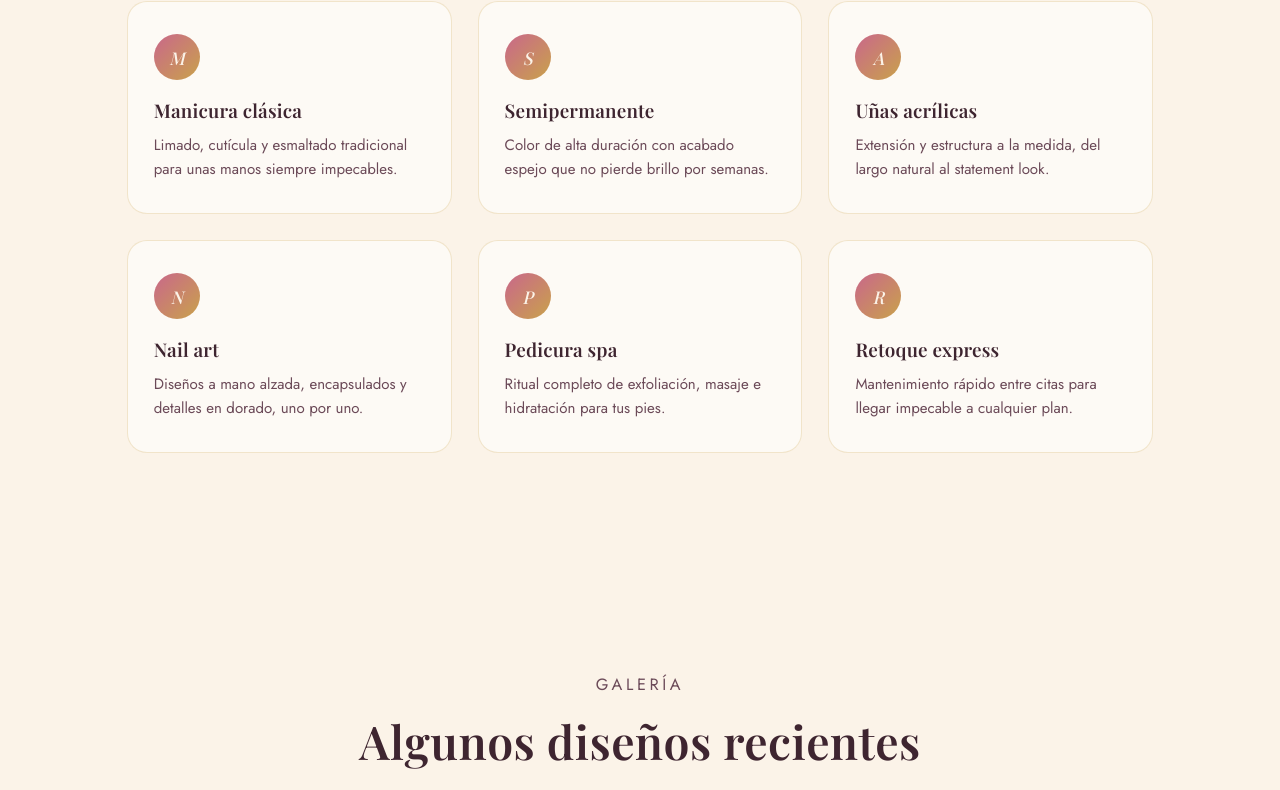
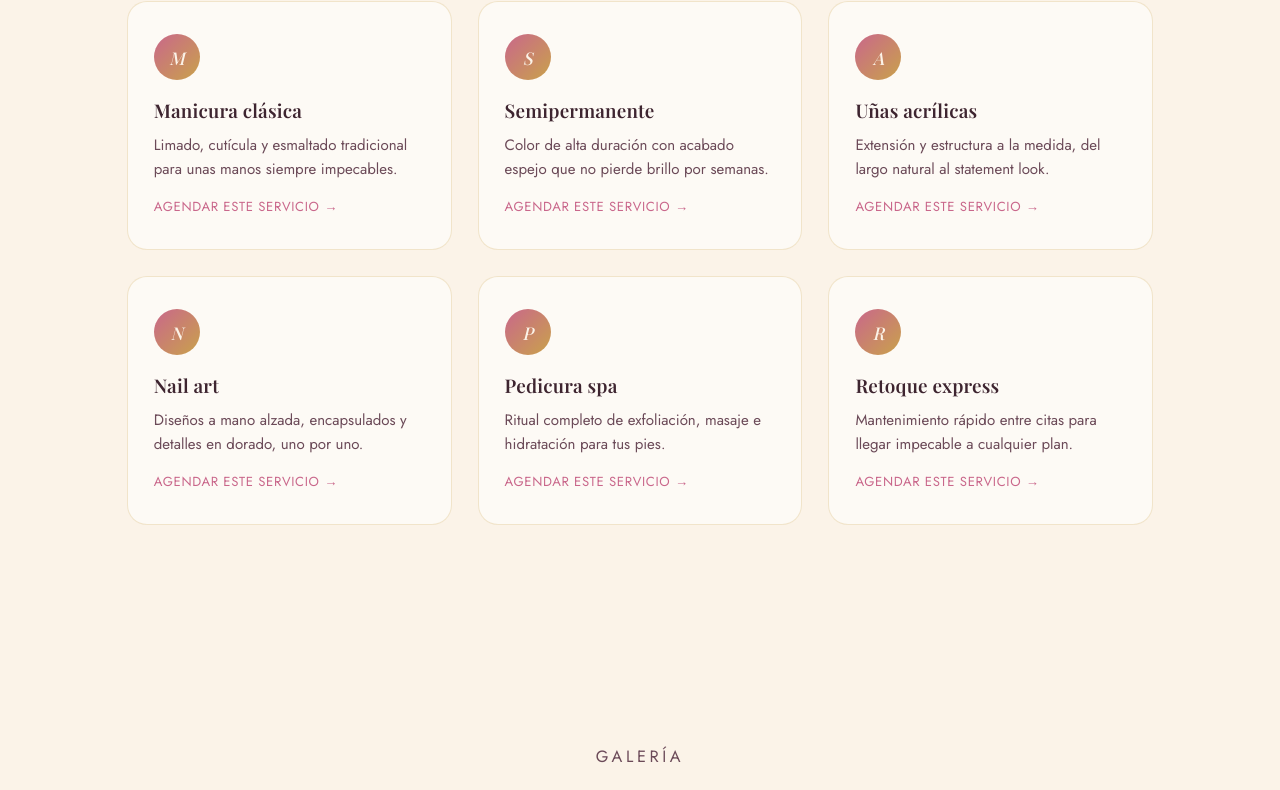
Before and after one commit to alejandro-v02/Cami-Nails, a React (Vite) app: page / in a window 1280 px wide. Shown: the part 1745-2535 px from the top of the page. Built offline with nearby package versions, Linux system fonts and the light colour scheme; a web font is replaced by a local one.

Commit message:
feat: botón "Agendar este servicio" en cada tarjeta de servicios
Abre WhatsApp con el mensaje ya escrito indicando el servicio elegido. Se añade whatsappUrl() para armar los enlaces con cualquier mensaje.

```diff
--- a/src/page/RosaDoradaNails.tsx
+++ b/src/page/RosaDoradaNails.tsx
@@ -22,8 +22,9 @@ import image15 from "../assets/image15.png";
 const NOMBRE_NEGOCIO = "Rosa Dorada";
 const WHATSAPP_NUMBER = "573001234567"; // reemplaza por el número real
 const INSTAGRAM_HANDLE = "@rosadorada.nails";
-const WHATSAPP_MSG = encodeURIComponent("¡Hola! Vi tu página y quiero agendar una cita 💅");
-const WHATSAPP_URL = `https://wa.me/${WHATSAPP_NUMBER}?text=${WHATSAPP_MSG}`;
+const whatsappUrl = (mensaje: string) =>
+  `https://wa.me/${WHATSAPP_NUMBER}?text=${encodeURIComponent(mensaje)}`;
+const WHATSAPP_URL = whatsappUrl("¡Hola! Vi tu página y quiero agendar una cita 💅");
 
 function useReveal(): [RefObject<HTMLDivElement | null>, boolean] {
   const ref = useRef<HTMLDivElement | null>(null);
@@ -713,6 +714,15 @@ export default function App() {
         }
         .servicio-card h3{ font-size:1.18rem; margin: 0 0 10px; }
         .servicio-card p{ color: var(--plum-soft); font-size:0.94rem; line-height:1.6; margin:0; }
+        .servicio-cta{
+          position: relative; z-index: 2; /* por encima del brillo ::after de la tarjeta */
+          display:inline-block; margin-top: 16px;
+          font-size: 0.82rem; letter-spacing: 0.05em; text-transform: uppercase;
+          color: var(--pink-deep); text-decoration: none;
+          border-bottom: 1px solid transparent;
+          transition: border-color 0.3s ease, color 0.3s ease;
+        }
+        .servicio-cta:hover{ color: var(--gold); border-color: var(--gold); }
 
         /* GALERIA — carrusel */
         .carrusel{ position: relative; padding: 0 56px; }
@@ -1023,6 +1033,14 @@ export default function App() {
               <div className="servicio-icon">{s.icono}</div>
               <h3>{s.titulo}</h3>
               <p>{s.detalle}</p>
+              <a
+                className="servicio-cta"
+                href={whatsappUrl(`¡Hola! Vi tu página y quiero agendar: ${s.titulo} 💅`)}
+                target="_blank"
+                rel="noreferrer"
+              >
+                Agendar este servicio →
+              </a>
             </Reveal>
           ))}
         </div>
```
